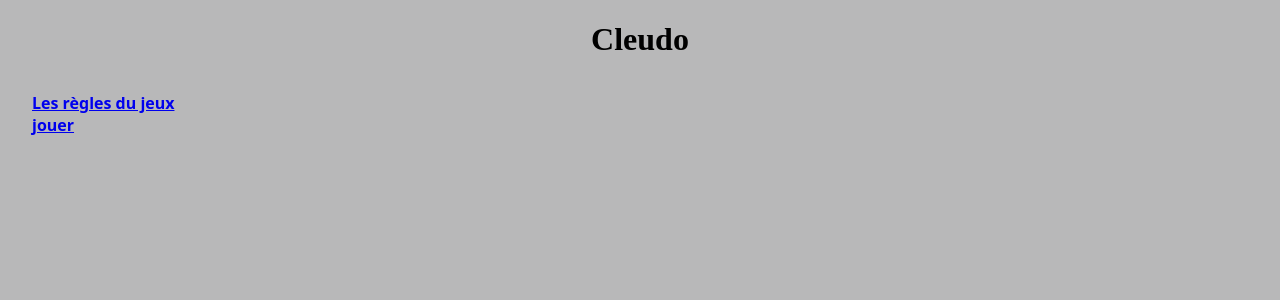
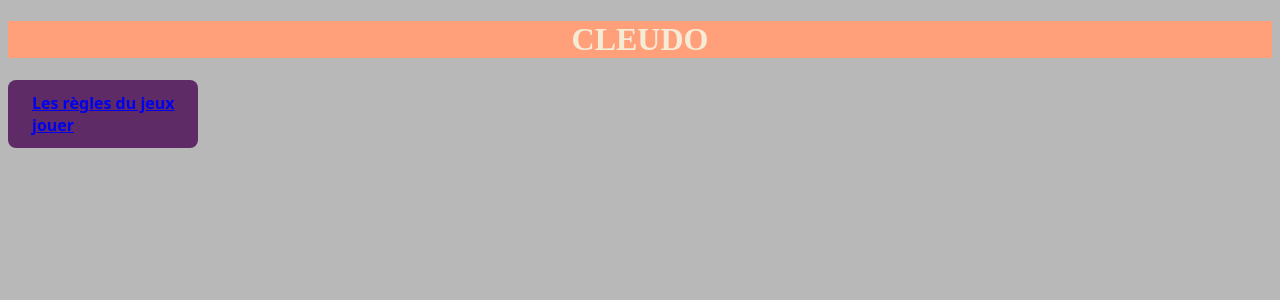
Before and after one commit to AlexandreGenet-ngo/cluedo, a PHP site: page / in a window 1280 px wide. Shown: the top 300 px of the page. Run offline with PHP 8.4, Linux system fonts and the light colour scheme.

Commit message:
Update color.css

```diff
--- a/color.css
+++ b/color.css
@@ -14,4 +14,16 @@ nav
     font-weight: 600;
     text-decoration: none;
     border-radius: 8px;
+    border: 2px;
+    color: #f5ecd7;
+    background-color: #5E2B66;
+    border-color: antiquewhite;
 }
+h1
+{
+    border: 2px;
+    text-transform: uppercase;
+    background-color: lightsalmon;
+    color:#f5ecd7;
+
+}
```
